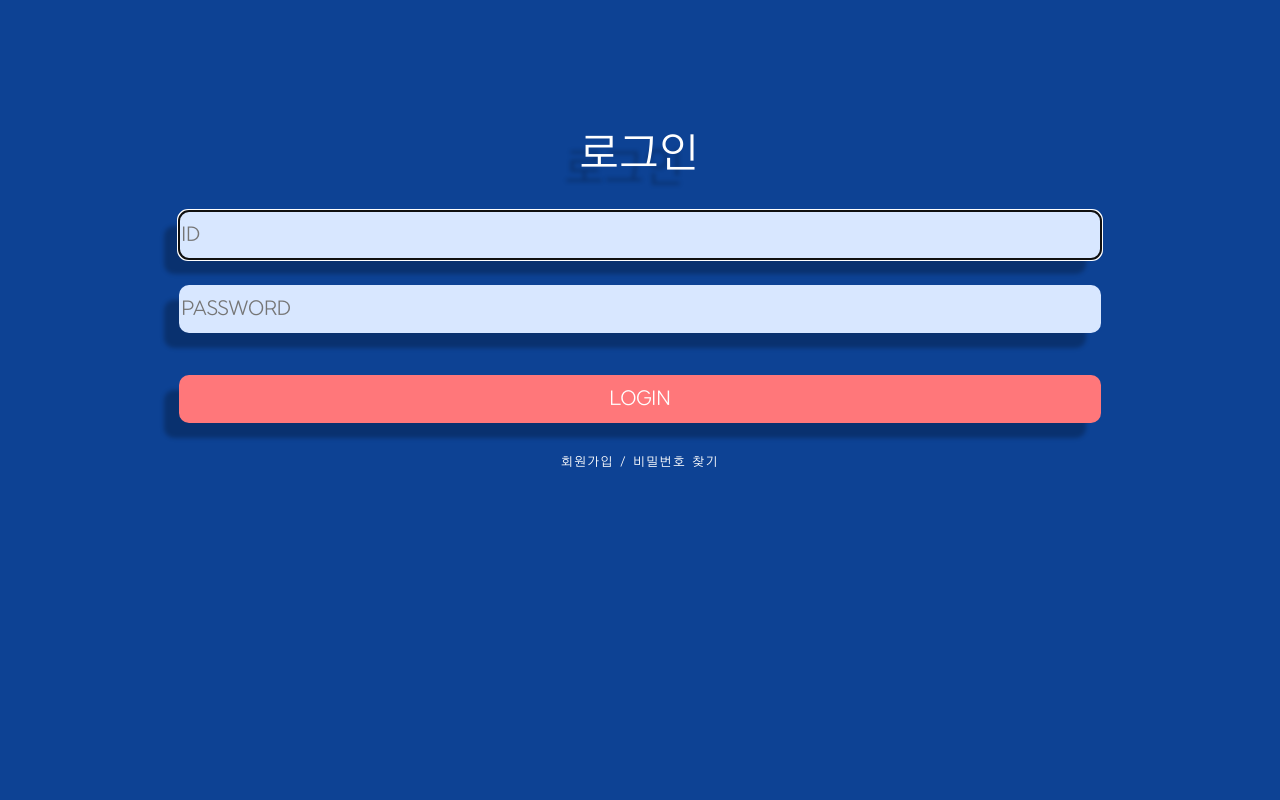
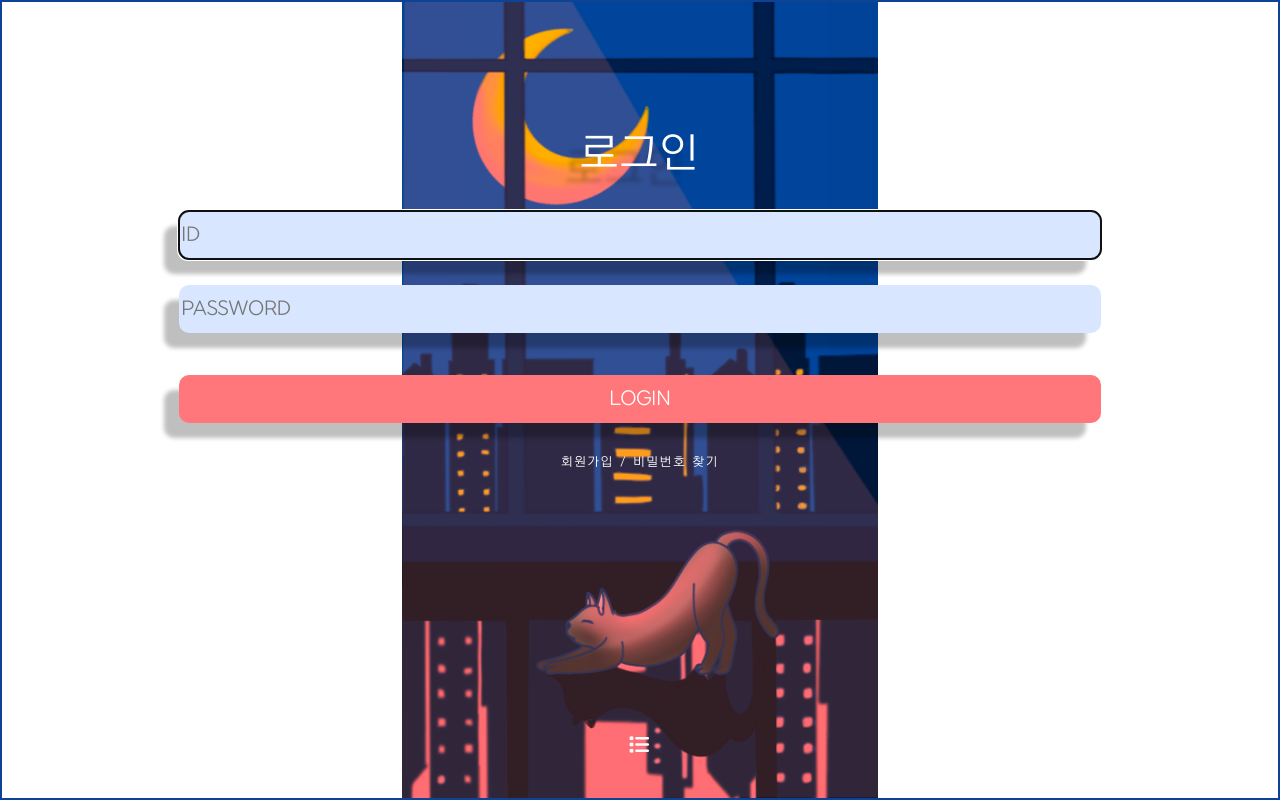
Before and after one commit to Tedhoon/LittleAchievement, a Django app: page /account/login/ in a window 1280 px wide. Run offline with Django 3.2, Linux system fonts and the light colour scheme; parts of the project's set-up code (start-up, migrations or seed data) failed here and were passed over; some libraries are stand-ins or nearby versions.

Commit message:
[mdf]nav수정

```diff
--- a/LittleAchievement/account/forms.py
+++ b/LittleAchievement/account/forms.py
@@ -18,9 +18,22 @@
 
     def __init__(self, *args, **kwargs):
         super(RegisterForm, self).__init__(*args, **kwargs)
-        self.fields['username'].label = "닉네임"
-        self.fields['password1'].label = "비밀번호"
-        self.fields['password2'].label = "비밀번호 확인"
+        self.fields['username'].label = ""
+        self.fields['password1'].label = ""
+        self.fields['password2'].label = ""
+        self.fields['username'].widget.attrs.update({
+
+            'placeholder': "ID",
+            'class': "input_class"
+        })
+        self.fields['password1'].widget.attrs.update({
+            'placeholder': "PASSWORD",
+            'class': "input_class"
+        })
+        self.fields['password2'].widget.attrs.update({
+            'placeholder': "PASSWORD",
+            'class': "input_class"
+        })
 
     def clean_password2(self):
         cleaned_password1 = self.cleaned_data.get('password1', '')
--- a/LittleAchievement/account/static/css/account.css
+++ b/LittleAchievement/account/static/css/account.css
@@ -1,19 +1,14 @@
-/* body{
-    margin:0;
-    font-size:10px;
-    font-style: normal;
-    font-weight: normal;
-    letter-spacing: 2px;
+ .login_form{
+     display: flex;
+     justify-content: center;
+     align-items: center;
+ }
+
+.register_form{
     display: flex;
     justify-content: center;
     align-items: center;
-    flex-direction: column;
-    min-height: 100vh;
-} */
-
-
-
-
+}
 
 .login_letter{
     margin-top: -15rem;
@@ -23,8 +18,6 @@
     height: 110px;
 
 }
-
-
 .input_class{
  width: 72vw;
  height: 3rem;
@@ -60,5 +53,14 @@
 }
 
 .bottom_nav{
-    display: none;
+    /* display: none; */
 }
+
+
+.index{
+    color: white;
+    text-align: center;
+    font-weight: bold;
+    margin-top: -13rem;
+    font-size: 12px;
+}
--- a/LittleAchievement/basestatic/css/base.css
+++ b/LittleAchievement/basestatic/css/base.css
@@ -14,14 +14,12 @@
 @font-face{
     font-family: 'NEXON_Lv1_Gothic';
     src: url("../images/NEXON_Lv1_Gothic.otf");
-    /* src: url("./images/NEXON Lv1 Gothic.woff"); */
-    /* src: url("./images/NEXON Lv1 Gothic.#iefix") format('embedded-opentype'); */
 
 }
 
 * {
     box-sizing: border-box;
-    font-family: 'NEXON_Lv1_Gothic' !important;
+    font-family: 'NEXON_Lv1_Gothic';
 }
 
 a { text-decoration: none; color: white; }
@@ -30,27 +28,40 @@
 .container{
 border:2px solid #0D4294;
 position: relative;
-padding:1.5rem;
+/* padding:1rem; */
 flex:1;
 width:100vw;
-background: #0D4294;
-
+min-height: 100vh;
+/* background: #0D4294; */
 display: flex;
 justify-content: center;
 align-items: center;
 flex-direction: column;
 }
+
 .bottom_nav{
-    border:2px solid black;
+    /* border:2px solid #FF777A; */
+    /* background-color: #0b2f66; */
+    border-radius: 10px;
     display: flex;
     position: fixed;
-    bottom:0;
+    bottom: 1.8rem;
     width:100vw;
 }
 .bottom_nav > a {
     flex:1px;
-    border:2px solid red;
+    /* border:2px solid red; */
+    border-radius: 10px;
     text-align: center;
     padding:1rem;
     cursor: pointer;
+    /* border-right: 2px solid #0D4294; */
 }
+
+.back_img{
+    /* width: 100vw; */
+    height: 100vh;
+    position: absolute;
+    z-index: -1;
+    /* top:0; */
+}
--- a/LittleAchievement/taskcreate/static/css/task.css
+++ b/LittleAchievement/taskcreate/static/css/task.css
@@ -1,7 +1,7 @@
 .task_create_btn{
     position: absolute;
     right:3rem;
-    bottom:5rem;
+    bottom: 9rem;
     border:2px solid green;
     border-radius: 20px;
     width:50px;
--- a/LittleAchievement/templates/base.html
+++ b/LittleAchievement/templates/base.html
@@ -7,7 +7,7 @@
     <meta name="viewport" content="width=device-width, initial-scale=1.0">
     <title>개발의 명수</title>
     <script src="https://kit.fontawesome.com/703c3b8202.js" crossorigin="anonymous"></script>
-
+    <link rel="icon" href="{% static 'images/명수.png' %}" />
     <link rel="stylesheet" href="{% static 'css/base.css' %}">
     {% block extrahead %}
 
@@ -16,23 +16,26 @@
 
 <body>
     <div class="container">
-        {%block content%}
+        <img src="{% static 'css/main.png' %}" alt="" class='back_img'>
+
+        {% block content %}
+        {% endblock %}
 
 
-        {%endblock%}
 
-    </div>
         <div class="bottom_nav">
             <a href="{% url 'index' %}">
-            <div class="bottom_nav_item"><i class="fas fa-home"></i></div>
+                <div class="bottom_nav_item"><i class="fas fa-home fa-2x"></i></div>
             </a>
             <a href="{% url 'tasklist' %}">
-            <div class="bottom_nav_item"> <i class="fas fa-list"></i></div>
+                <div class="bottom_nav_item"> <i class="fas fa-list fa-2x"></i></div>
             </a>
             <a href="#">
-            <div class="bottom_nav_item"> <i class="fas fa-user"></i></div>
+                <div class="bottom_nav_item"> <i class="fas fa-user fa-2x"></i></div>
             </a>
         </div>
+    </div>
+
 </body>
 
 </html>
```
Also changed, not shown: LittleAchievement/account/templates/index.html (+9 -5 lines), LittleAchievement/account/templates/signup.html (+10 -9 lines), LittleAchievement/basestatic/css/main.png (added), LittleAchievement/basestatic/css/스프린트.png (added), LittleAchievement/basestatic/images/home.svg (added), LittleAchievement/basestatic/images/명수.png (added), LittleAchievement/main/templates/main.html (added). Lines whose indentation alone changed are shown as unchanged.
